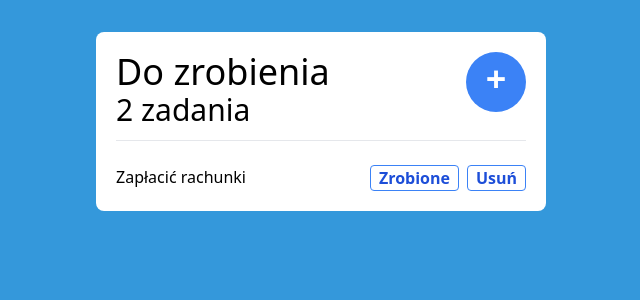
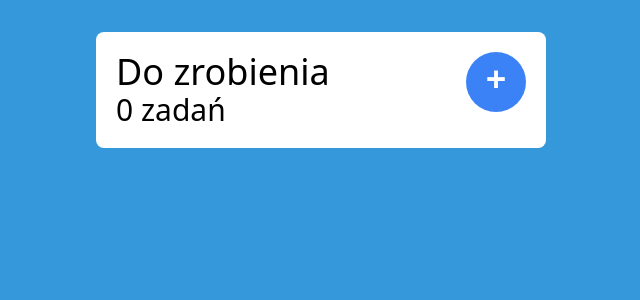
Before and after one commit to Patrykbarc/react-todo, a React (Vite) app: page / in a window 1280 px wide. Shown: the top 300 px of the page, without its empty margins (319-959 px from the left). Built offline with nearby package versions, Linux system fonts and the light colour scheme.

Commit message:
Conditional rendering

```diff
--- a/src/App.jsx
+++ b/src/App.jsx
@@ -5,14 +5,31 @@ import { AddNewTask } from "./components/AddNewTask";
 import { NewTaskInput } from "./components/NewTaskInput";
 
 function App() {
-  const [addTask, handleAddTask] = useState(true);
+  const [openNewTask, handleOpenNewTask] = useState(true);
+  const [tasksList, setTasksList] = useState([]);
+
+  console.log(tasksList);
+
+  function addTask(task) {
+    setTasksList((prevData) => [...prevData, task]);
+  }
 
   return (
     <div className="container w-[450px] rounded-lg bg-white p-5">
       <div>
-        {addTask ? <AddNewTask /> : <NewTaskInput />}
+        {openNewTask ? (
+          <AddNewTask
+            tasksList={tasksList}
+            handleOpenNewTask={handleOpenNewTask}
+          />
+        ) : (
+          <NewTaskInput
+            addTask={addTask}
+            handleCloseNewTask={handleOpenNewTask}
+          />
+        )}
 
-        <TasksList />
+        <TasksList tasksList={tasksList} />
       </div>
     </div>
   );
--- a/src/components/AddNewTask.jsx
+++ b/src/components/AddNewTask.jsx
@@ -1,12 +1,25 @@
-export function AddNewTask() {
+export function AddNewTask({ tasksList, handleOpenNewTask }) {
+  let tasksLength;
+
+  if (tasksList.length === 1) {
+    tasksLength = `${tasksList.length} zadanie`;
+  } else if (tasksList.length > 1 && tasksList.length < 5) {
+    tasksLength = `${tasksList.length} zadania`;
+  } else {
+    tasksLength = `${tasksList.length} zadań`;
+  }
+
   return (
     <div className="flex justify-between">
       <div>
         <h1 className="text-4xl font-medium">Do zrobienia</h1>
-        <h2 className="text-3xl font-medium">2 zadania</h2>
+        <h2 className="text-3xl font-medium">{tasksLength}</h2>
       </div>
       <div>
-        <button className="relative h-[60px] w-[60px] rounded-full bg-blue-500 text-center text-4xl font-bold text-white hover:bg-blue-700">
+        <button
+          onClick={() => handleOpenNewTask(false)}
+          className="relative h-[60px] w-[60px] rounded-full bg-blue-500 text-center text-4xl font-bold text-white hover:bg-blue-700"
+        >
           <span className="absolute inset-0 bottom-[6px] flex items-center justify-center">
             +
           </span>
--- a/src/components/NewTaskInput.jsx
+++ b/src/components/NewTaskInput.jsx
@@ -1,11 +1,19 @@
-export function NewTaskInput() {
+import { useState } from "react";
+
+export function NewTaskInput({ addTask, handleCloseNewTask }) {
+  const [taskName, handleTaskName] = useState("");
+
   return (
-    <div className="flex gap-2 mb-6">
+    <div className="mb-6 flex gap-2">
       <input
         type="text"
-        className="w-full rounded-[3px] border border-gray-800"
+        className="w-full rounded-[3px] border border-gray-800 px-1"
+        onChange={(e) => handleTaskName(e.target.value)}
       />
-      <button className="h-fit rounded border border-blue-500 bg-transparent px-2 font-semibold text-blue-700 hover:border-transparent hover:bg-blue-500 hover:text-white">
+      <button
+        className="h-fit rounded border border-blue-500 bg-transparent px-2 font-semibold text-blue-700 hover:border-transparent hover:bg-blue-500 hover:text-white"
+        onClick={() => (addTask(taskName), handleCloseNewTask(true))}
+      >
         Dodaj
       </button>
     </div>
--- a/src/components/TasksList.jsx
+++ b/src/components/TasksList.jsx
@@ -1,10 +1,11 @@
-export function TasksList() {
+export function TasksList({ tasksList }) {
   return (
     <ul>
-      <li>
+      {tasksList.map((task) => (
+        <li key={task}>
           <hr className="mt-3" />
           <div className="mt-6 flex justify-between align-middle">
-          <p className="w-max">Zapłacić rachunki</p>
+            <p className="w-max">{task}</p>
             <div className="flex gap-2">
               <button className="h-fit rounded border border-blue-500 bg-transparent px-2 font-semibold text-blue-700 hover:border-transparent hover:bg-blue-500 hover:text-white">
                 Zrobione
@@ -15,6 +16,7 @@ export function TasksList() {
             </div>
           </div>
         </li>
+      ))}
     </ul>
   );
 }
```
Lines whose indentation alone changed are shown as unchanged.
